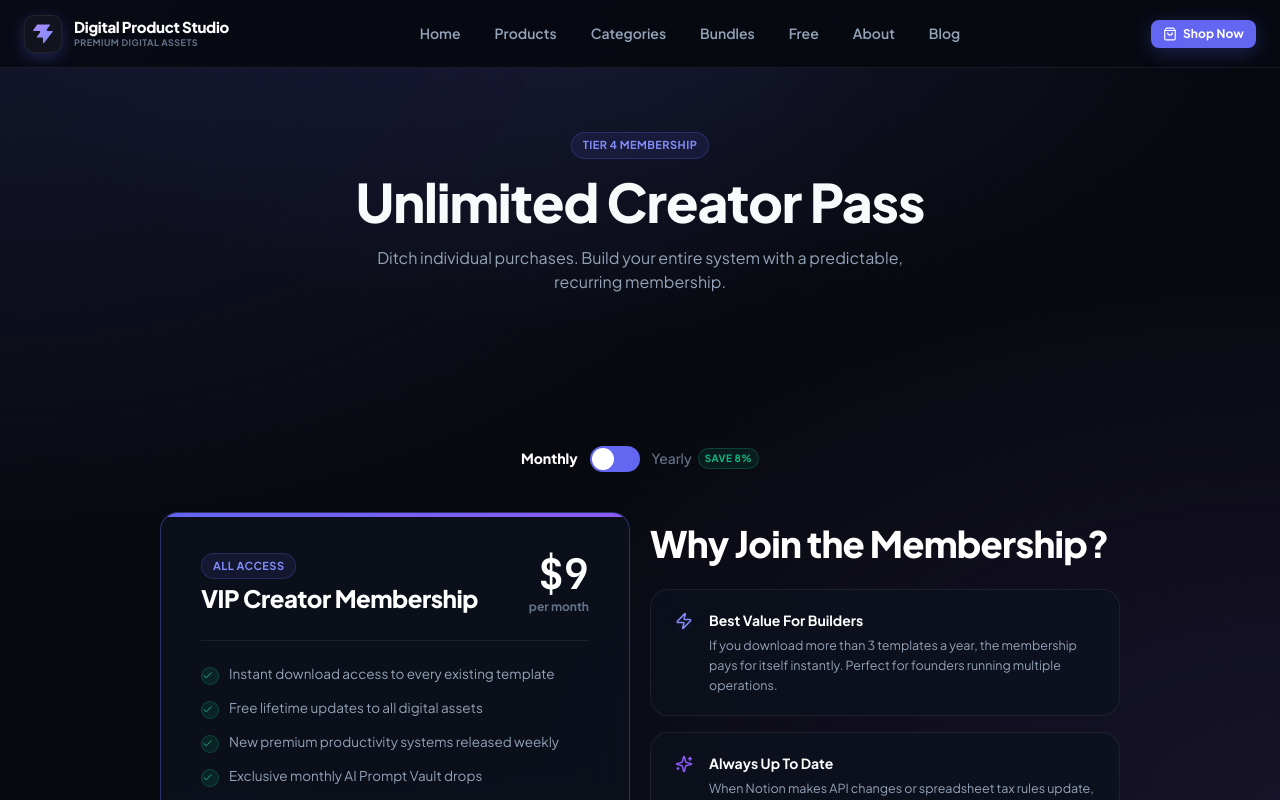
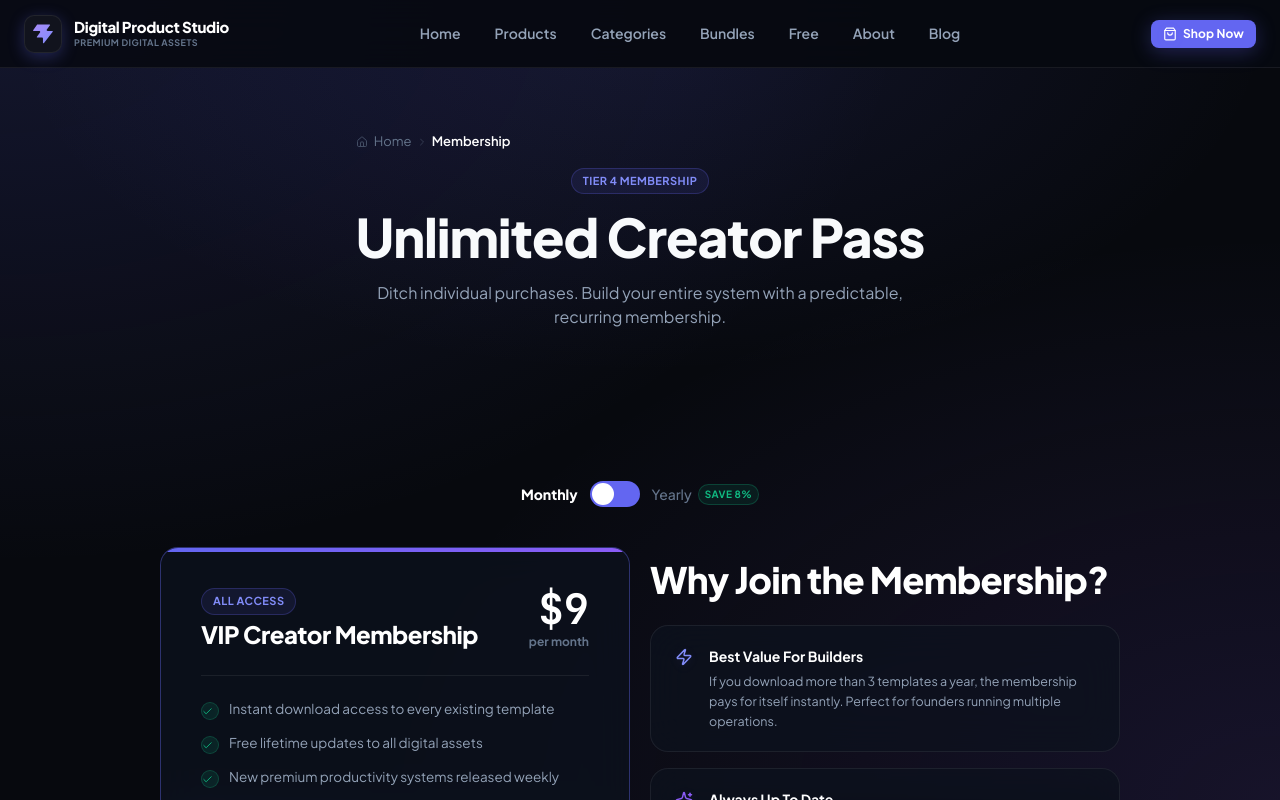
Before and after one commit to gitsaransh/DigitalProductStudio, a React (Vite) app in the folder website/: page /membership in a window 1280 px wide. Shown: the top 800 px of the page. Built offline with nearby package versions, Linux system fonts and the light colour scheme.

Commit message:
feat(seo): implement Breadcrumb component with JSON-LD schema across public store pages

```diff
--- /dev/null
+++ b/website/src/components/Breadcrumb.jsx
@@ -0,0 +1,100 @@
+import React from 'react';
+import { Link } from 'react-router-dom';
+import { ChevronRight, Home } from 'lucide-react';
+
+/**
+ * Breadcrumb
+ *
+ * Props:
+ *   crumbs — array of { label: string, to?: string }
+ *             Last item is the current page (no link, no "to").
+ *
+ * Also injects a JSON-LD BreadcrumbList for SEO.
+ *
+ * Usage:
+ *   <Breadcrumb crumbs={[
+ *     { label: 'Home', to: '/' },
+ *     { label: 'Categories', to: '/categories' },
+ *     { label: 'Excel Templates' },          // current page — no `to`
+ *   ]} />
+ */
+export default function Breadcrumb({ crumbs = [] }) {
+  if (!crumbs.length) return null;
+
+  const BASE = 'https://digitalproductstudio.in';
+
+  const jsonLd = {
+    '@context': 'https://schema.org',
+    '@type': 'BreadcrumbList',
+    itemListElement: crumbs.map((c, i) => ({
+      '@type': 'ListItem',
+      position: i + 1,
+      name: c.label,
+      ...(c.to ? { item: `${BASE}${c.to}` } : {}),
+    })),
+  };
+
+  return (
+    <>
+      {/* JSON-LD BreadcrumbList */}
+      <script
+        type="application/ld+json"
+        dangerouslySetInnerHTML={{ __html: JSON.stringify(jsonLd) }}
+      />
+
+      <nav
+        aria-label="Breadcrumb"
+        style={{
+          display: 'flex',
+          alignItems: 'center',
+          gap: '4px',
+          fontSize: '13px',
+          color: 'var(--text-sub)',
+          marginBottom: '16px',
+          flexWrap: 'wrap',
+        }}
+      >
+        {crumbs.map((crumb, i) => {
+          const isLast = i === crumbs.length - 1;
+          return (
+            <React.Fragment key={i}>
+              {i === 0 && (
+                <Home
+                  size={12}
+                  style={{ marginRight: '2px', opacity: 0.6, flexShrink: 0 }}
+                />
+              )}
+              {isLast ? (
+                <span
+                  aria-current="page"
+                  style={{ color: 'white', fontWeight: '600' }}
+                >
+                  {crumb.label}
+                </span>
+              ) : (
+                <Link
+                  to={crumb.to}
+                  style={{
+                    color: 'var(--text-sub)',
+                    textDecoration: 'none',
+                    transition: 'color 0.15s',
+                  }}
+                  onMouseEnter={e => (e.currentTarget.style.color = 'white')}
+                  onMouseLeave={e => (e.currentTarget.style.color = 'var(--text-sub)')}
+                >
+                  {crumb.label}
+                </Link>
+              )}
+              {!isLast && (
+                <ChevronRight
+                  size={12}
+                  style={{ opacity: 0.4, flexShrink: 0 }}
+                />
+              )}
+            </React.Fragment>
+          );
+        })}
+      </nav>
+    </>
+  );
+}
--- a/website/src/pages/Blog.jsx
+++ b/website/src/pages/Blog.jsx
@@ -1,6 +1,7 @@
 import React from 'react';
 import BlogCard from '../components/BlogCard.jsx';
 import CTABanner from '../components/CTABanner.jsx';
+import Breadcrumb from '../components/Breadcrumb.jsx';
 import { BLOG_POSTS } from '../data/index.js';
 
 export default function Blog() {
@@ -11,6 +12,10 @@ export default function Blog() {
     <>
       <div className="page-header">
         <div className="container page-header-content">
+          <Breadcrumb crumbs={[
+            { label: 'Home', to: '/' },
+            { label: 'Blog' },
+          ]} />
           <span className="badge badge-cyan" style={{ marginBottom: '12px' }}>Blog</span>
           <h1>Creator Insights & Guides</h1>
           <p>Practical strategies for building, scaling, and monetizing your digital product business.</p>
--- a/website/src/pages/Contact.jsx
+++ b/website/src/pages/Contact.jsx
@@ -1,5 +1,6 @@
 import React, { useState } from 'react';
 import { Send, MapPin, Clock, Mail, MessageCircle } from 'lucide-react';
+import Breadcrumb from '../components/Breadcrumb.jsx';
 
 export default function Contact() {
   const [form, setForm] = useState({ name: '', email: '', subject: '', message: '' });
@@ -14,6 +15,10 @@ export default function Contact() {
     <>
       <div className="page-header">
         <div className="container page-header-content">
+          <Breadcrumb crumbs={[
+            { label: 'Home', to: '/' },
+            { label: 'Contact' },
+          ]} />
           <span className="badge badge-emerald" style={{ marginBottom: '12px' }}>Get In Touch</span>
           <h1>Contact Us</h1>
           <p>Whether it's a product question, partnership enquiry, or just a hello — we'd love to hear from you.</p>
--- a/website/src/pages/FAQ.jsx
+++ b/website/src/pages/FAQ.jsx
@@ -2,6 +2,7 @@ import React, { useState } from 'react';
 import { ChevronDown, ChevronUp } from 'lucide-react';
 import { FAQS } from '../data/index.js';
 import CTABanner from '../components/CTABanner.jsx';
+import Breadcrumb from '../components/Breadcrumb.jsx';
 
 export default function FAQ() {
   const [open, setOpen] = useState(null);
@@ -11,6 +12,10 @@ export default function FAQ() {
     <>
       <div className="page-header">
         <div className="container page-header-content">
+          <Breadcrumb crumbs={[
+            { label: 'Home', to: '/' },
+            { label: 'FAQ' },
+          ]} />
           <span className="badge badge-amber" style={{ marginBottom: '12px' }}>FAQ</span>
           <h1>Frequently Asked Questions</h1>
           <p>Everything you need to know before buying. Can't find your answer? Contact our support team.</p>
--- a/website/src/pages/Membership.jsx
+++ b/website/src/pages/Membership.jsx
@@ -1,6 +1,7 @@
 import React, { useState } from 'react';
 import { Check, Sparkles, ShieldCheck, Zap } from 'lucide-react';
 import CTABanner from '../components/CTABanner.jsx';
+import Breadcrumb from '../components/Breadcrumb.jsx';
 
 export default function Membership() {
   const [billing, setBilling] = useState('monthly'); // 'monthly' | 'yearly'
@@ -23,6 +24,10 @@ export default function Membership() {
     <>
       <div className="page-header">
         <div className="container page-header-content">
+          <Breadcrumb crumbs={[
+            { label: 'Home', to: '/' },
+            { label: 'Membership' },
+          ]} />
           <span className="badge badge-primary" style={{ marginBottom: '12px' }}>Tier 4 Membership</span>
           <h1>Unlimited Creator Pass</h1>
           <p>Ditch individual purchases. Build your entire system with a predictable, recurring membership.</p>
--- a/website/src/pages/Support.jsx
+++ b/website/src/pages/Support.jsx
@@ -1,6 +1,7 @@
 import React, { useState } from 'react';
 import { Send, MessageCircle, Clock, Mail } from 'lucide-react';
 import CTABanner from '../components/CTABanner.jsx';
+import Breadcrumb from '../components/Breadcrumb.jsx';
 
 export default function Support() {
   const [form, setForm] = useState({ name: '', email: '', orderId: '', category: '', message: '' });
@@ -15,6 +16,10 @@ export default function Support() {
     <>
       <div className="page-header">
         <div className="container page-header-content">
+          <Breadcrumb crumbs={[
+            { label: 'Home', to: '/' },
+            { label: 'Support Center' },
+          ]} />
           <span className="badge badge-primary" style={{ marginBottom: '12px' }}>Support</span>
           <h1>Support Center</h1>
           <p>We're here to help. Submit a request and we'll respond within 24 hours.</p>
```
